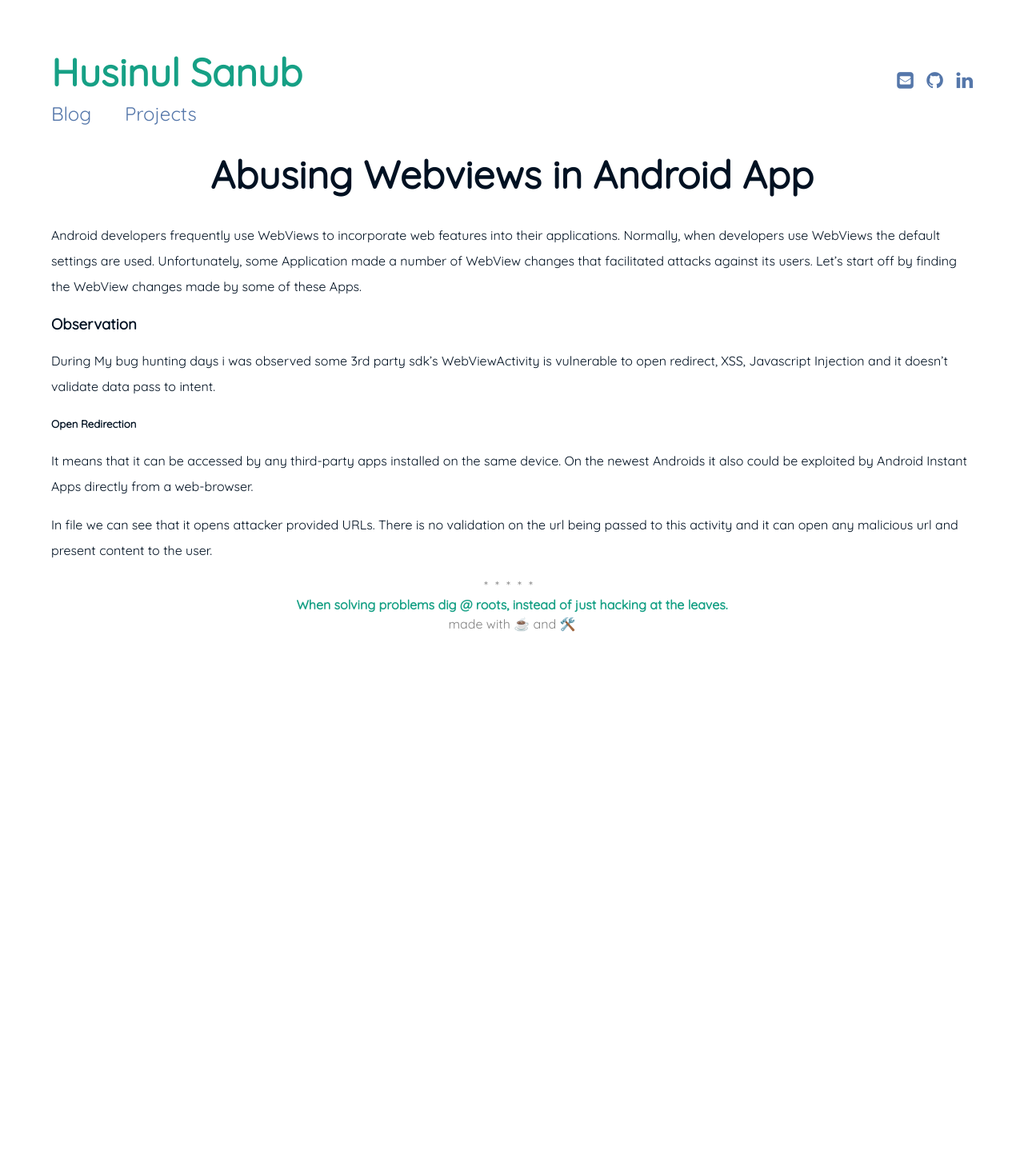
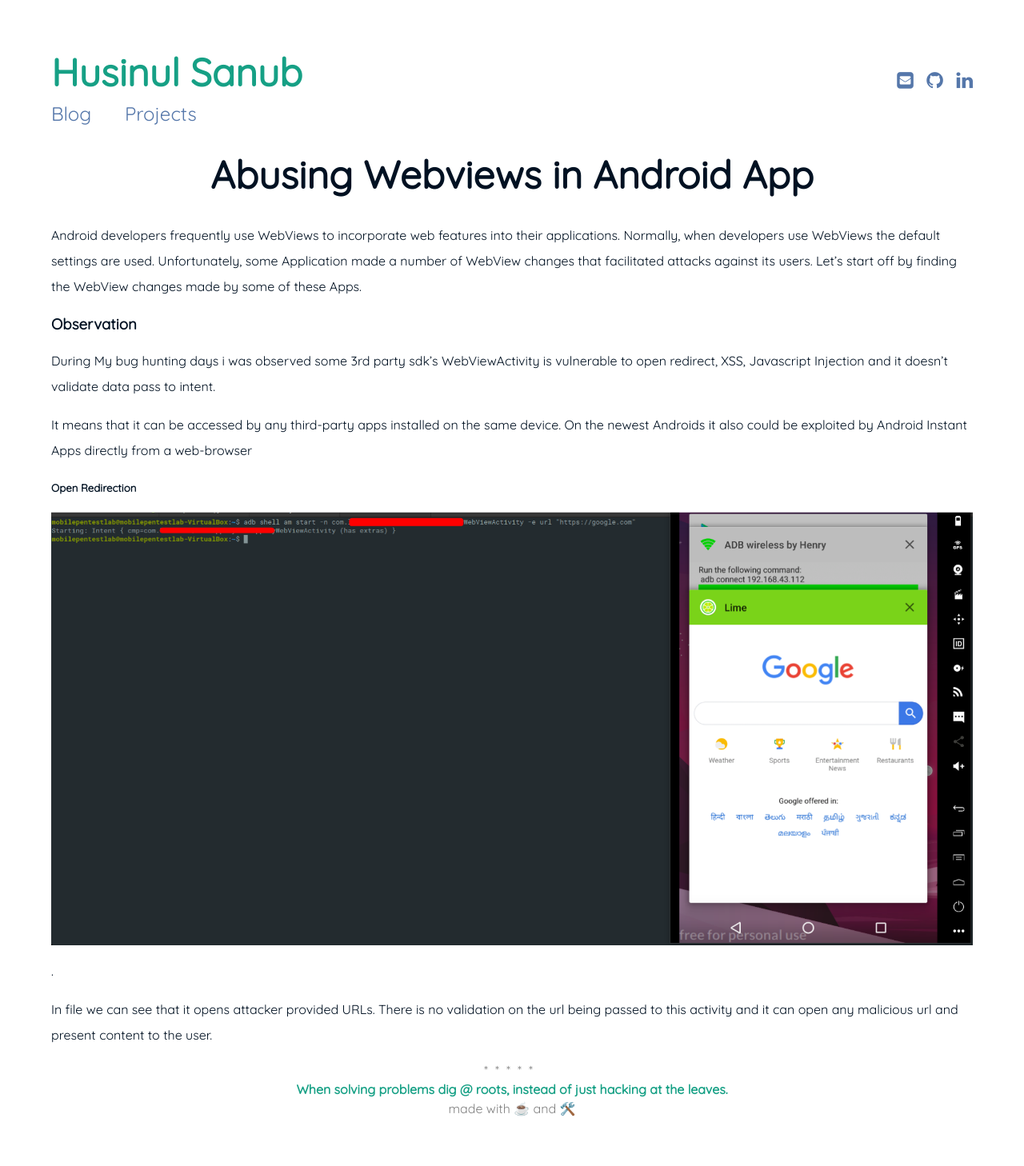
Before and after one commit to husinul/husinul.github.io, a Jekyll site: the page built from _posts/2020-09-04-Abusing Webviews in Android App.md, in a window 1280 px wide. Shown: the whole page at 80% size. Built offline with Jekyll 4.4.1, drawn with Linux system fonts in a browser that asks for light colours; before the commit the page ends 900 px from its top, so only the background shows below that.

Commit message:
Update 2020-09-04-Abusing Webviews in Android App.md

```diff
--- a/_posts/2020-09-04-Abusing Webviews in Android App.md
+++ b/_posts/2020-09-04-Abusing Webviews in Android App.md
@@ -9,10 +9,12 @@
 ### Observation
 During My bug hunting days i was observed some 3rd party sdk's WebViewActivity is vulnerable to open redirect, XSS, Javascript Injection and it doesn't validate data pass to intent.
 
+It means that it can be accessed by any third-party apps installed on the same device. On the newest Androids it also could be exploited by Android Instant Apps directly from a web-browser
+
 ##### Open Redirection
 
+![image1](/assets/img/lime.png)
 
-
-It means that it can be accessed by any third-party apps installed on the same device. On the newest Androids it also could be exploited by Android Instant Apps directly from a web-browser.
+.
 
 In file we can see that it opens attacker provided URLs. There is no validation on the url being passed to this activity and it can open any malicious url and present content to the user.
```
